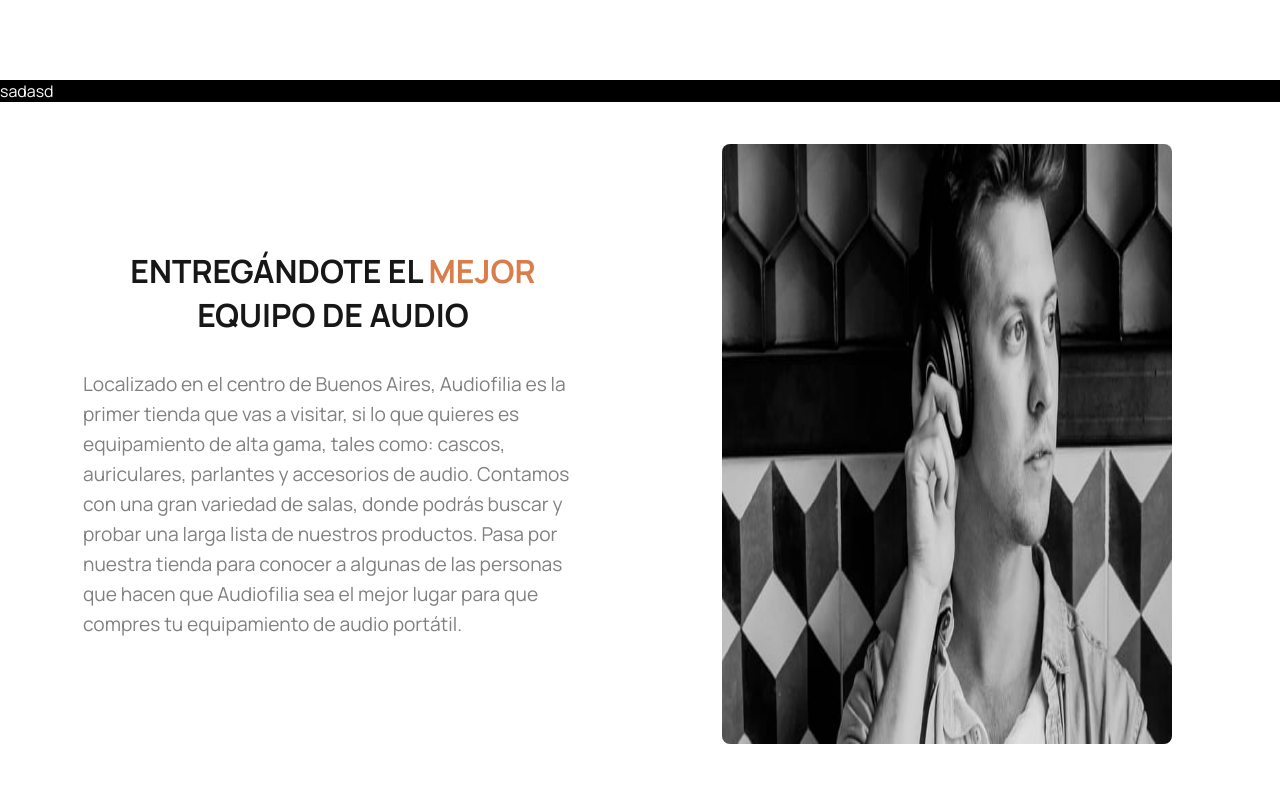
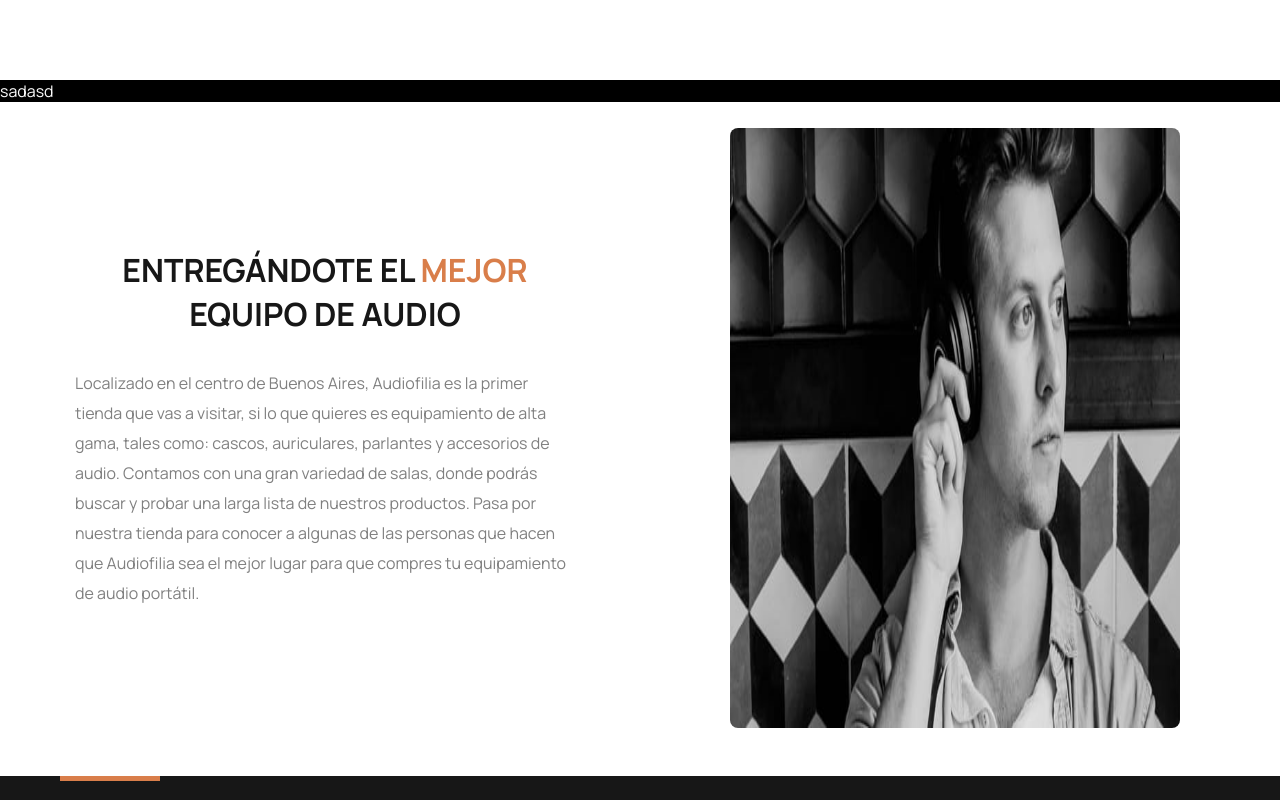
Before and after one commit to Fede-Baleyron/audiophile-store, a React (Vite) app: page / in a window 1280 px wide. Shown: the part 720-1520 px from the top of the page. Built offline with nearby package versions, Linux system fonts and the light colour scheme.

Commit message:
change font size

```diff
--- a/src/modules/shared/best-gear/styles/best-gear-section.css
+++ b/src/modules/shared/best-gear/styles/best-gear-section.css
@@ -37,6 +37,7 @@
     display: grid;
     grid-template-columns: repeat(2, 1fr);
     justify-items: center;
+    padding: 0;
   }
   .best-gear-img {
     grid-row: 1 / 2;
@@ -50,7 +51,7 @@
     max-width: 500px;
   }
   .slogan-para {
-    font-size: 1.2rem;
+    font-size: 1rem;
     text-align: start;
     line-height: 30px;
   }
```
